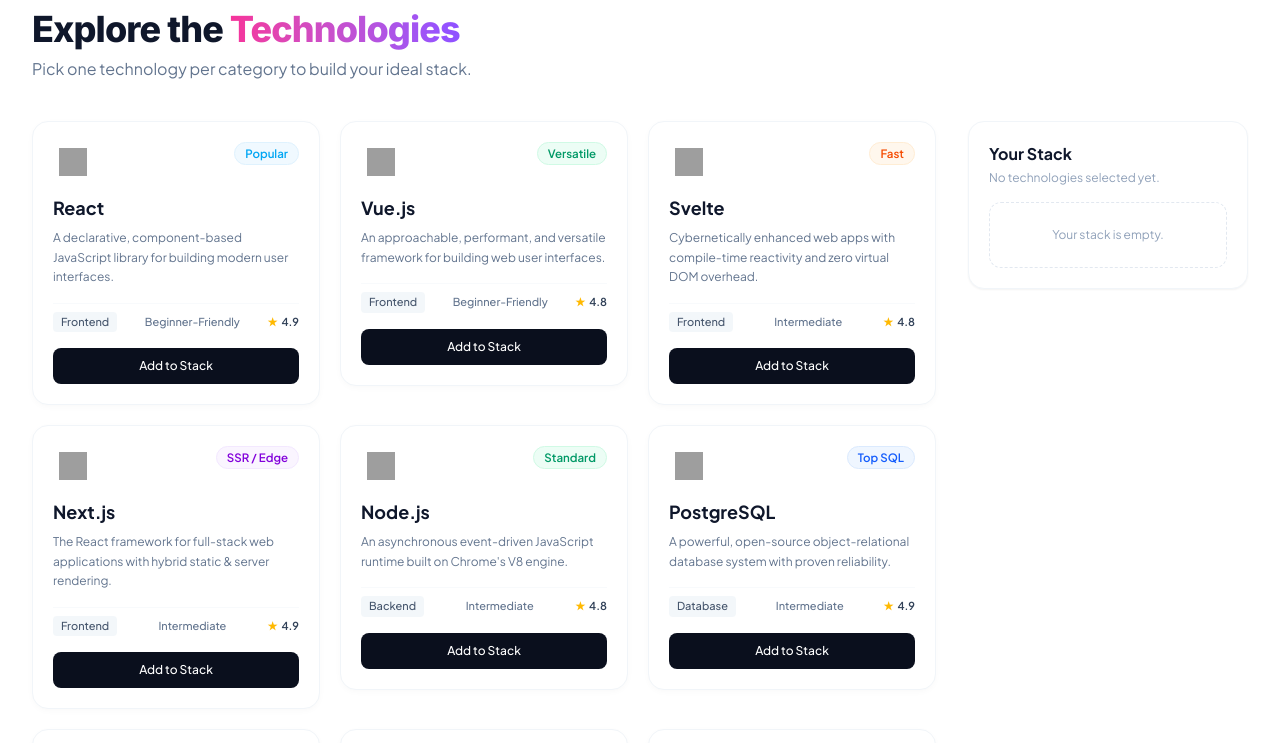
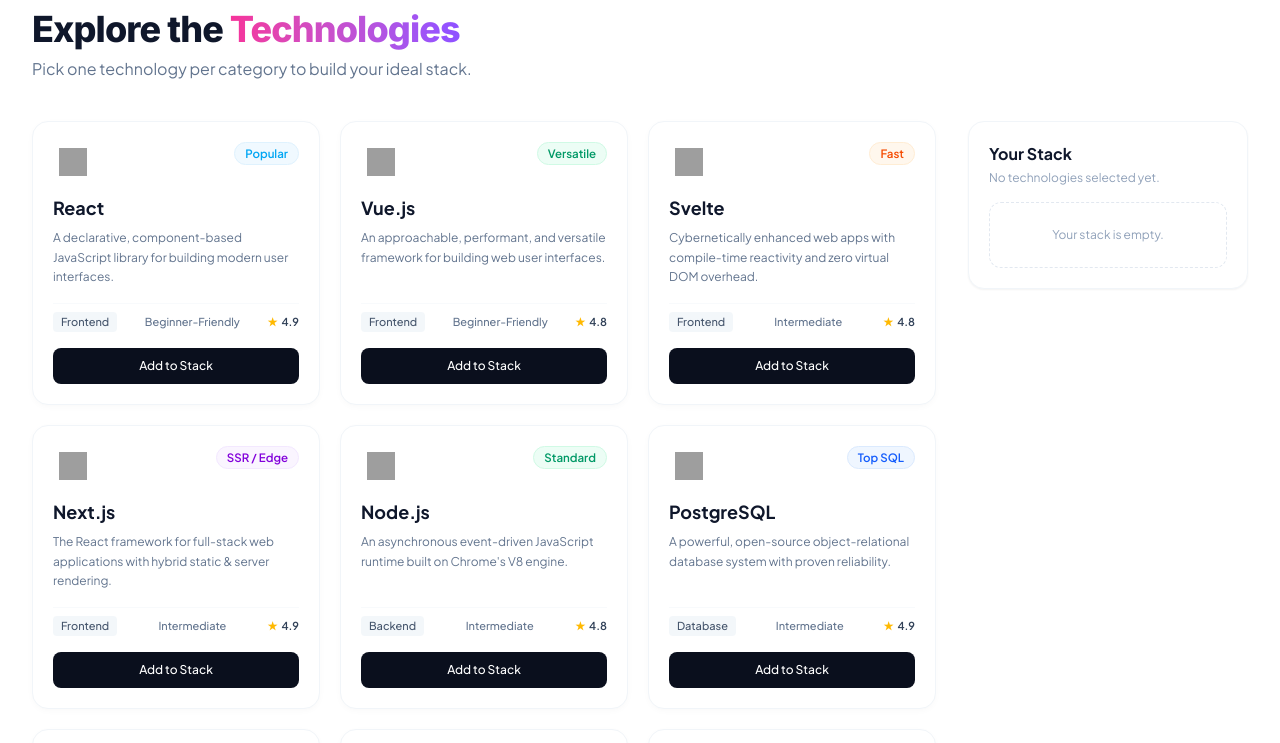
Before and after one commit to w3tarikul/tarikul-dev-stack, a React (Vite) app: page / in a window 1280 px wide. Shown: the part 700-1443 px from the top of the page. Built offline with nearby package versions, Linux system fonts and the light colour scheme; grey boxes are pictures that could not be loaded.

Commit message:
Make all technology cards the same height
The cards grid uses equal-height rows and each card fills its row, with
the category, difficulty, rating, and Add to Stack button pinned to the
bottom so they line up across cards at every screen size.

```diff
--- a/src/components/TechCard.tsx
+++ b/src/components/TechCard.tsx
@@ -51,7 +51,7 @@
 
   return (
     <article
-      className={`flex flex-col gap-2.25 rounded-xl border bg-white p-4 shadow-xs transition-colors duration-200 sm:justify-between sm:gap-0 sm:rounded-2xl sm:p-5 sm:shadow-[0_2px_10px_-3px_rgba(0,0,0,0.05)] ${
+      className={`flex h-full flex-col justify-between gap-2.25 rounded-xl border bg-white p-4 shadow-xs transition-colors duration-200 sm:gap-0 sm:rounded-2xl sm:p-5 sm:shadow-[0_2px_10px_-3px_rgba(0,0,0,0.05)] ${
         isAdded ? 'border-brand ring-1 ring-brand' : 'border-gray-100 sm:border-slate-100'
       }`}
     >
--- a/src/components/TechnologySection.tsx
+++ b/src/components/TechnologySection.tsx
@@ -57,7 +57,7 @@
           {isLoading ? (
             <LoadingSpinner />
           ) : (
-            <div className="grid grid-cols-1 items-start gap-3.5 sm:grid-cols-2 sm:gap-5 xl:grid-cols-3">
+            <div className="grid auto-rows-fr grid-cols-1 gap-3.5 sm:grid-cols-2 sm:gap-5 xl:grid-cols-3">
               {technologies.map((technology) => (
                 <TechCard
                   key={technology.id}
```
